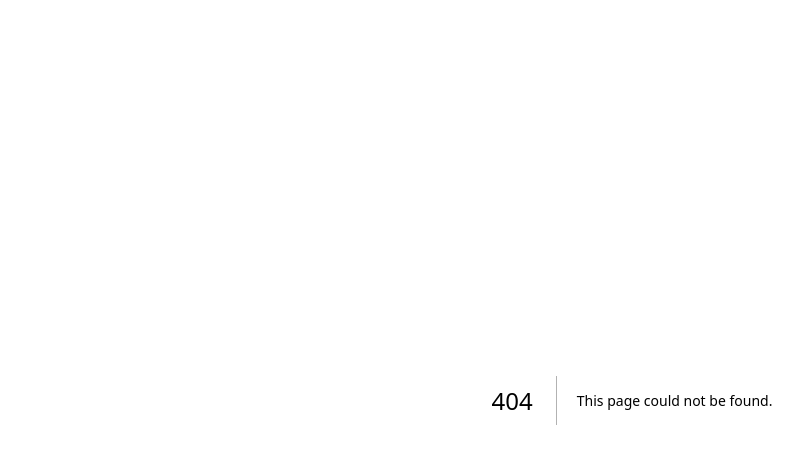
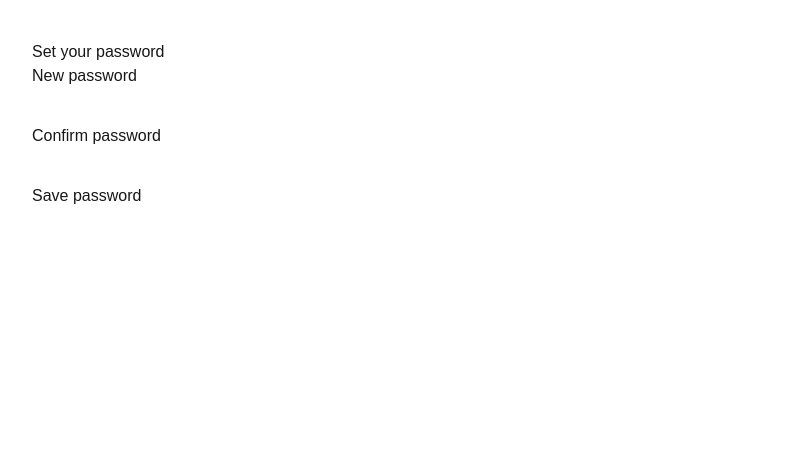
Before and after one commit to b-wilczek/osprey, a Next.js app: page /account/password in a window 1280 px wide. Before the commit this address had no page. Shown: the top 464 px of the page, without its empty margins (8-811 px from the left). Built offline with nearby package versions, Linux system fonts and the light colour scheme.

Commit message:
Added page to set up password for new users.

```diff
--- a/src/app/(dashboard)/page.tsx
+++ b/src/app/(dashboard)/page.tsx
@@ -36,6 +36,10 @@ export default async function DashboardPage({
       <div className="grid gap-6">
         {location ? (
           <>
+            <Suspense fallback={<p>Loading revenue snapshot...</p>}>
+              <RevenueSnapshotCardServer weekStart={weekStart} location={location} />
+            </Suspense>
+
             <Suspense fallback={<p>Loading 86 snapshot...</p>}>
               <EightySixSnapshotCardServer weekStart={weekStart} location={location} />
             </Suspense>
@@ -46,10 +50,6 @@ export default async function DashboardPage({
 
             <Suspense fallback={<p>Loading labor snapshot...</p>}>
               <LaborSnapshotCardServer weekStart={weekStart} location={location} />
-            </Suspense>
-
-            <Suspense fallback={<p>Loading revenue snapshot...</p>}>
-              <RevenueSnapshotCardServer weekStart={weekStart} location={location} />
             </Suspense>
 
             <Suspense fallback={<p>Loading efficiency snapshot...</p>}>
--- /dev/null
+++ b/src/app/account/password/actions.ts
@@ -0,0 +1,21 @@
+'use server'
+
+import { redirect } from 'next/navigation'
+import { createClient } from '@/lib/supabase/server'
+
+export async function updatePassword(formData: FormData) {
+  const password = formData.get('password') as string
+  const confirm = formData.get('confirm') as string
+  const back = (msg: string) =>
+    redirect(`/account/password?error=${encodeURIComponent(msg)}`)
+
+  if (password.length < 8) back('Password must be at least 8 characters')
+  if (password !== confirm) back('Passwords do not match')
+
+  const supabase = await createClient()
+  const { error } = await supabase.auth.updateUser({ password })
+
+  if (error) back(error.message)
+
+  redirect('/account/password?success=1')
+}
--- /dev/null
+++ b/src/app/account/password/page.tsx
@@ -0,0 +1,30 @@
+import { updatePassword } from './actions'
+
+export default async function PasswordPage({
+  searchParams,
+}: {
+  searchParams: Promise<{ error?: string; success?: string }>
+}) {
+  const { error, success } = await searchParams
+
+  return (
+    <main style={{ padding: 40, maxWidth: 360 }}>
+      <h1>Set your password</h1>
+      <form action={updatePassword}>
+        <div style={{ marginBottom: 12 }}>
+          <label htmlFor="password">New password</label>
+          <input id="password" name="password" type="password" required
+            minLength={8} style={{ display: 'block', width: '100%' }} />
+        </div>
+        <div style={{ marginBottom: 12 }}>
+          <label htmlFor="confirm">Confirm password</label>
+          <input id="confirm" name="confirm" type="password" required
+            minLength={8} style={{ display: 'block', width: '100%' }} />
+        </div>
+        {error && <p style={{ color: 'red' }}>{error}</p>}
+        {success && <p style={{ color: 'green' }}>Password updated.</p>}
+        <button type="submit">Save password</button>
+      </form>
+    </main>
+  )
+}
```
